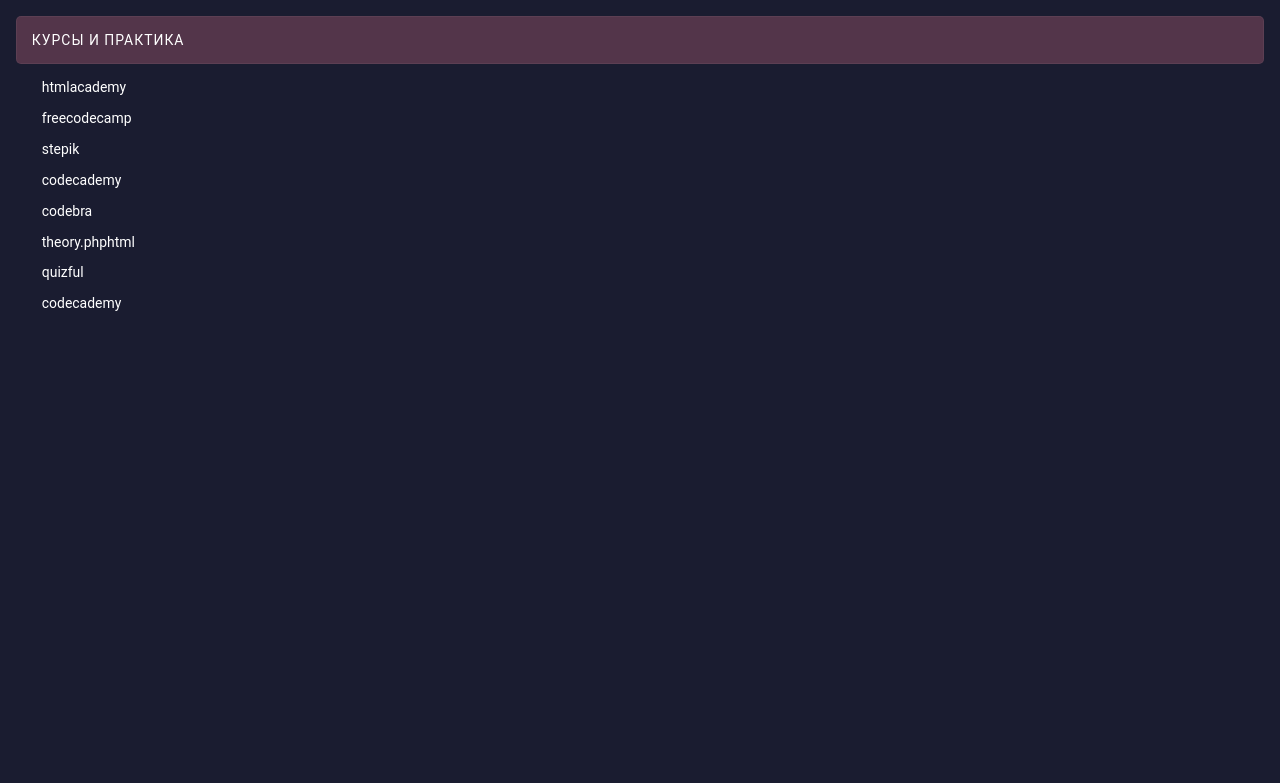
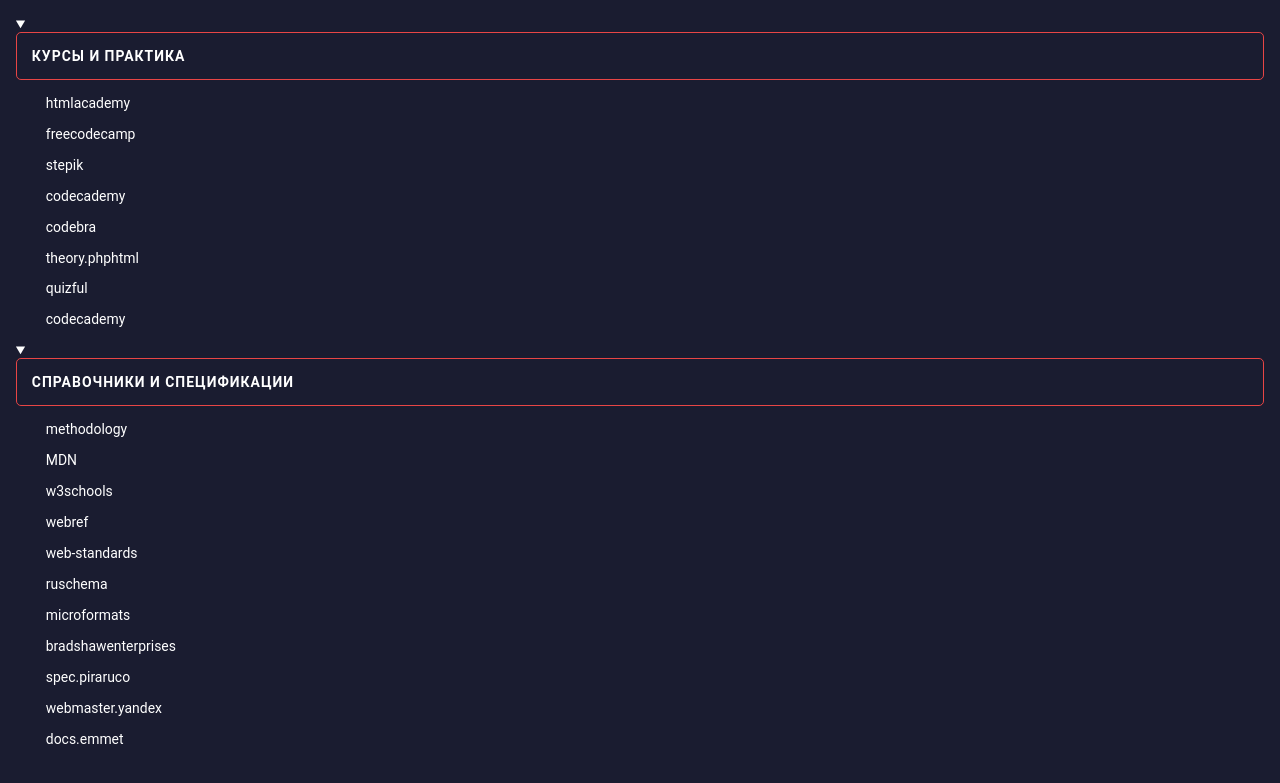
Before and after one commit to neretin-trike/memory-list, a PHP site: page / in a window 1280 px wide. Shown: the top 783 px of the page. Run offline with PHP 8.4, Linux system fonts and the light colour scheme.

Commit message:
Немного поменял оформление названия групп; добавил раскрывающийся список

```diff
--- a/css/main.css
+++ b/css/main.css
@@ -13,17 +13,27 @@
     padding: 1.6rem;
 }
 
+*:focus {
+    outline: none;
+}
+
+summary::-webkit-details-marker{
+    display: none;
+}
+
 p{
+    cursor: pointer;
+
     margin-top: 0;
     /* color: #E84545; */
-    /* font-weight: 900; */
+    font-weight: 700;
     letter-spacing: 0.1rem;
 
-    border: 0.1rem solid rgba(255, 255, 255, 0.05);
+    border: 0.1rem solid #E84545;
     border-radius: 0.5rem;
     padding: 1.5rem;
 
-    background-color: #53354A;
+    /* background-color:#E84545; */
 }
 
 ul{
@@ -37,7 +47,7 @@
 }
 
 a{
-    padding-left: 2.6rem;
+    padding-left: 3rem;
     color: white;
     text-decoration: none;
 }
--- a/index.html
+++ b/index.html
@@ -9,7 +9,9 @@
     <link rel="stylesheet" href="libs/normalize.css">
 </head>
 <body>
-    <ul><p>КУРСЫ И ПРАКТИКА</p>
+    <details open>
+        <summary><p>КУРСЫ И ПРАКТИКА</p></summary>
+        <ul>
             <li><a href="https://htmlacademy.ru/">htmlacademy</a></li>
             <li><a href="https://www.freecodecamp.org">freecodecamp</a></li>
             <li><a href="https://stepik.org/catalog">stepik</a></li>
@@ -19,5 +21,22 @@
             <li><a href="http://www.quizful.net/test">quizful</a></li>
             <li><a href="https://www.codecademy.com/">codecademy</a></li>
         </ul>
+    </details>
+    <details open>
+        <summary><p>СПРАВОЧНИКИ И СПЕЦИФИКАЦИИ</p></summary>
+        <ul>
+            <li><a href="https://ru.bem.info/methodology/">methodology</a></li>
+            <li><a href="https://developer.mozilla.org/ru/">MDN</a></li>
+            <li><a href="https://www.w3schools.com/">w3schools</a></li>
+            <li><a href="https://webref.ru/">webref</a></li>
+            <li><a href="https://web-standards.ru/tag/html5doctor/">web-standards</a></li>
+            <li><a href="http://ruschema.org/">ruschema</a></li>
+            <li><a href="http://microformats.org/wiki/Main_Page-ru">microformats</a></li>
+            <li><a href="http://css3.bradshawenterprises.com/">bradshawenterprises</a></li>
+            <li><a href="http://spec.piraruco.com/html5/index.htm">spec.piraruco</a></li>
+            <li><a href="https://webmaster.yandex.ru/tools/microtest/">webmaster.yandex</a></li>
+            <li><a href="https://docs.emmet.io/">docs.emmet</a></li>
+        </ul>
+    </details>
 </body>
 </html>
```
Lines whose indentation alone changed are shown as unchanged.
